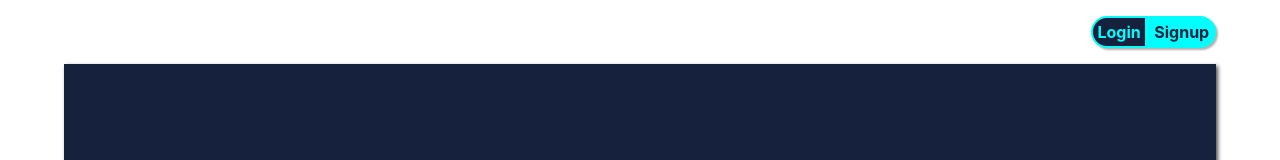
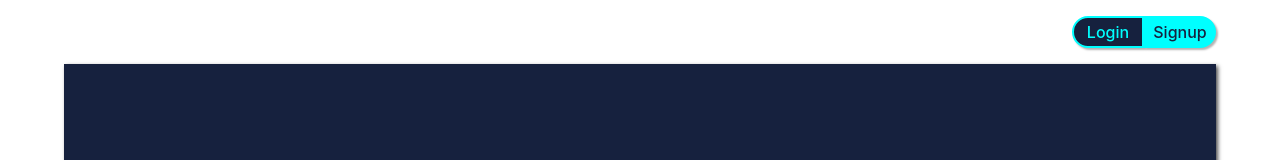
Before and after one commit to adarshsuresh07/VRlab-web, a React (Create React App) app in the folder labvr/: page /login in a window 1280 px wide. Shown: the top 160 px of the page. Built offline with nearby package versions, Linux system fonts and the light colour scheme.

Commit message:
Toggle switch small change

```diff
--- a/labvr/src/Components/Landing/Landing.css
+++ b/labvr/src/Components/Landing/Landing.css
@@ -166,10 +166,10 @@ input:checked+.slider.round:before {
 
 .sidebar-menu .Radio {
     border: 2px solid aqua;
+    width:4.5rem;
     height: 2rem;
-    font-weight: 700;
+    font-weight: 500;
     box-shadow: 2px 2px 2px rgba(0, 0, 0, 0.3);
-    padding: 0.3rem;
     display: flex;
     align-items: center;
     justify-content: center;
```
